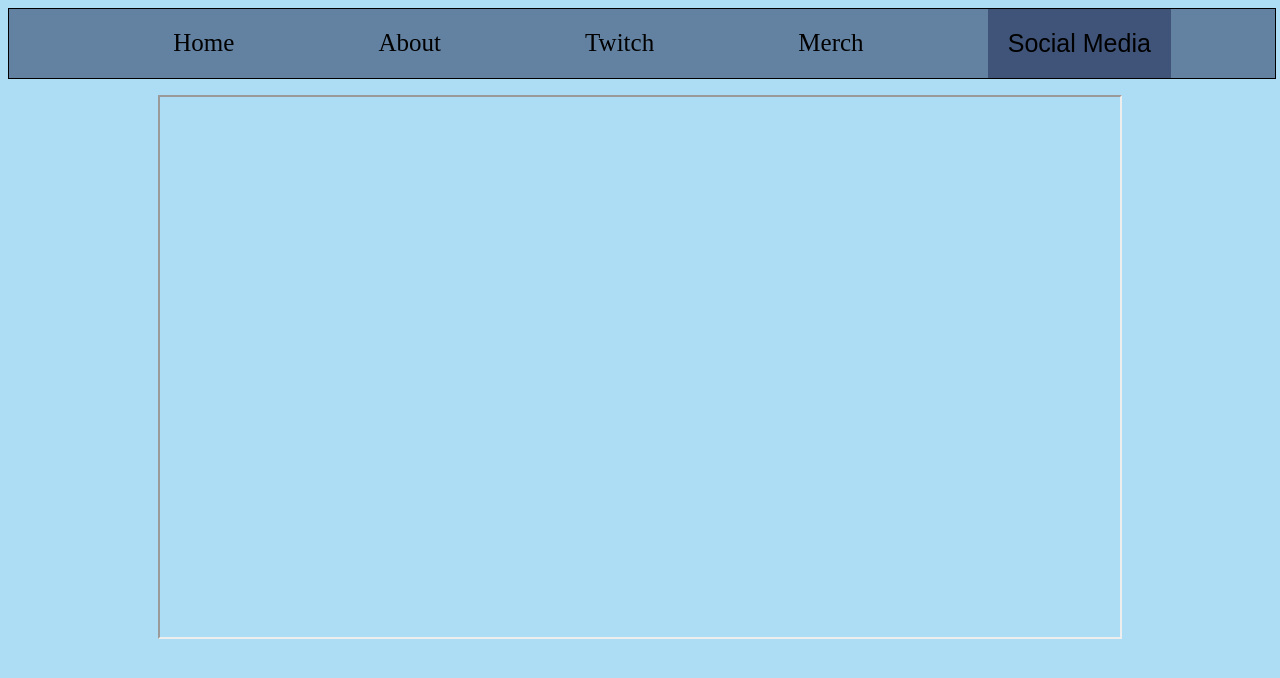
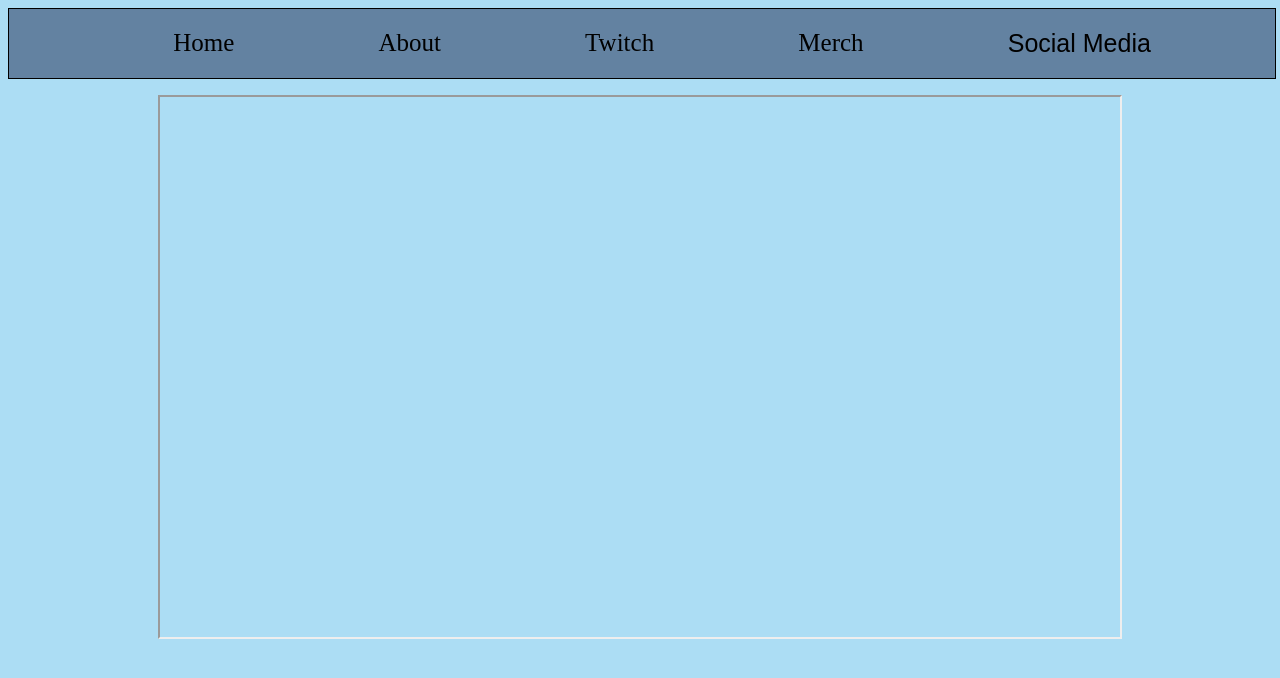
Before and after one commit to KLawsonDevelopment/AydannSite, a React (Create React App) app: page / in a window 1280 px wide. Shown: the top 678 px of the page. Built offline with nearby package versions, Linux system fonts and the light colour scheme; no server answers.

Commit message:
Fixed button color, never want to do that again

```diff
--- a/src/index.css
+++ b/src/index.css
@@ -25,13 +25,12 @@ body {
 .social {
   font-size: 25px;
   text-decoration: none;
-  color: black;
   padding: 20px;
   width: auto;
   text-decoration: none;
   border: 0;
   cursor: pointer;
-  background-color: rgba(29, 41, 81, .5)
+  background: inherit;
 }
 
 .social:hover, .social:focus {
```
